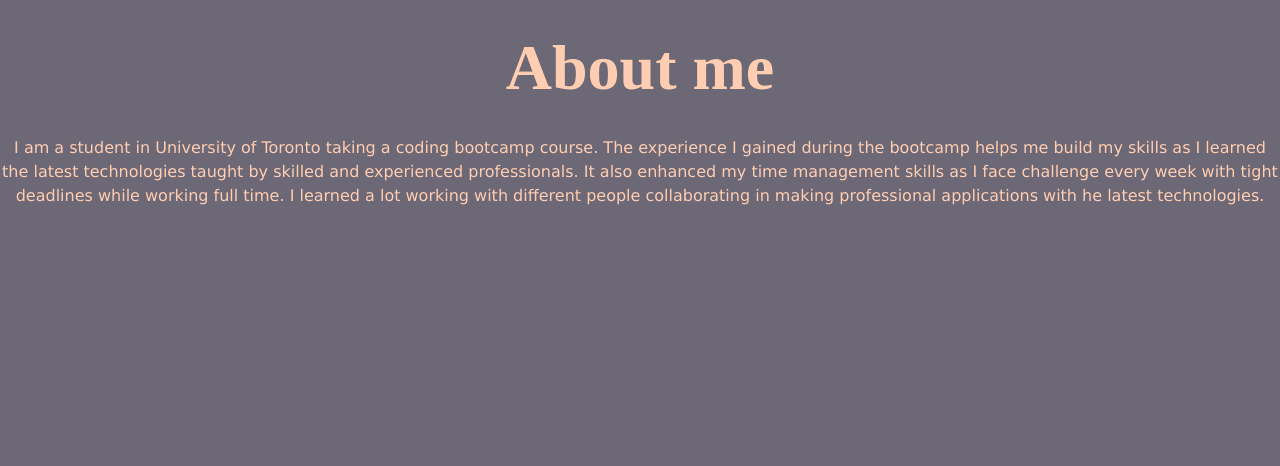
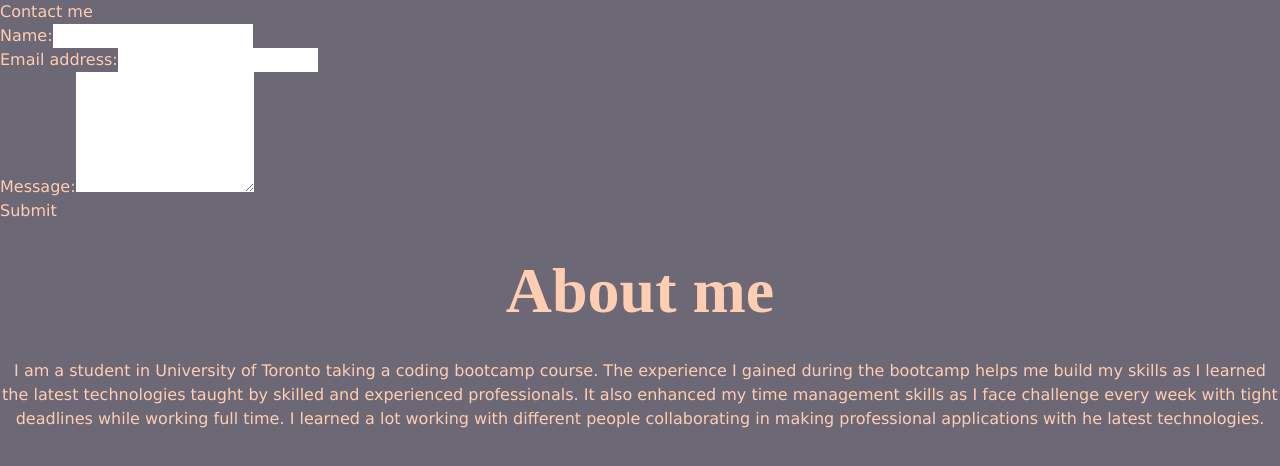
Before and after one commit to rizznn/react-portfolio, a React (Create React App) app: page / in a window 1280 px wide. Shown: the top 466 px of the page. Built offline with nearby package versions, Linux system fonts and the light colour scheme; a web font is replaced by a local one.

Commit message:
contact section'

```diff
--- a/package.json
+++ b/package.json
@@ -3,6 +3,11 @@
   "version": "0.1.0",
   "private": true,
   "dependencies": {
+    "@fortawesome/fontawesome-svg-core": "^1.2.36",
+    "@fortawesome/free-brands-svg-icons": "^5.15.4",
+    "@fortawesome/free-regular-svg-icons": "^5.15.4",
+    "@fortawesome/free-solid-svg-icons": "^5.15.4",
+    "@fortawesome/react-fontawesome": "^0.1.15",
     "@testing-library/jest-dom": "^5.14.1",
     "@testing-library/react": "^11.2.7",
     "@testing-library/user-event": "^12.8.3",
--- a/src/App.js
+++ b/src/App.js
@@ -1,14 +1,38 @@
 import React from 'react';
 import About from './components/About';
-import './App.css';
+// import Navigation from './components/Navigation'
+import ContactForm from './components/Contact';
 
 function App() {
+  // const [categories] = useState([
+  //   {
+  //     name: 'commercial',
+  //     description: 'Photos of grocery stores, food trucks, and other commercial projects',
+  //   },
+  //   { name: 'portraits', description: 'Portraits of people in my life' },
+  //   { name: 'food', description: 'Delicious delicacies' },
+  //   { name: 'landscape', description: 'Fields, farmhouses, waterfalls, and the beauty of nature' },
+  // ]);
+
+  // const [currentCategory, setCurrentCategory] = useState(categories[0]);
+
+  // const [contactSelected, setContactSelected] = useState(false);
+
   return (
     <div>
+      {/* <Navigation
+        categories={categories}
+        setCurrentCategory={setCurrentCategory}
+        currentCategory={currentCategory}
+        contactSelected={contactSelected}
+        setContactSelected={setContactSelected}
+      ></Navigation> */}
       <main>
-
+      <main>
+        <ContactForm></ContactForm>
 
         <About></About>
+      </main>
       </main>
     </div>
   );
--- /dev/null
+++ b/src/components/Contact/index.js
@@ -0,0 +1,41 @@
+import React, { useState } from 'react';
+
+
+function ContactForm() {
+    const [formState, setFormState] = useState({ name: '', email: '', message: '' });
+
+    const { name, email, message } = formState;
+
+    function handleChange(e) {
+        setFormState({...formState, [e.target.name]: e.target.value })
+    }
+
+    function handleSubmit(e) {
+        e.preventDefault();
+        console.log(formState);
+    }
+
+    // JSX
+    return (
+        <section>
+          <h1>Contact me</h1>
+          <form id="contact-form" onSubmit={handleSubmit}>
+            <div>
+              <label htmlFor="name">Name:</label>
+              <input type="text" defaultValue={name} onChange={handleChange} name="name" />
+            </div>
+            <div>
+              <label htmlFor="email">Email address:</label>
+              <input type="email" defaultValue={email} name="email" onChange={handleChange} />
+            </div>
+            <div>
+              <label htmlFor="message">Message:</label>
+              <textarea name="message" defaultValue={message} onChange={handleChange} rows="5" />
+            </div>
+            <button type="submit">Submit</button>
+          </form>
+        </section>
+    );
+}
+
+export default ContactForm;
```
Also changed, not shown: 1 other file (tests, documents, lock files or other folders).
